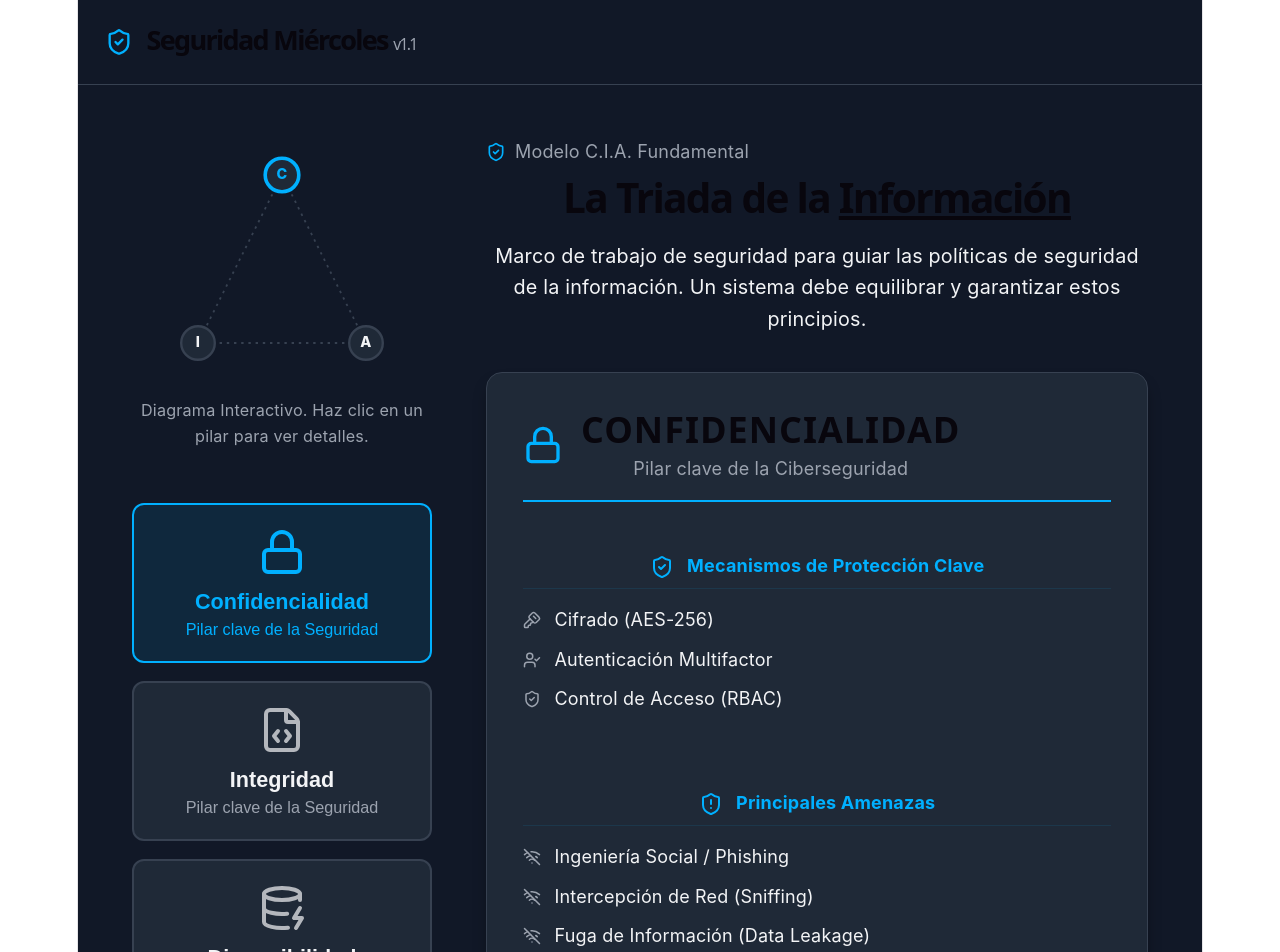
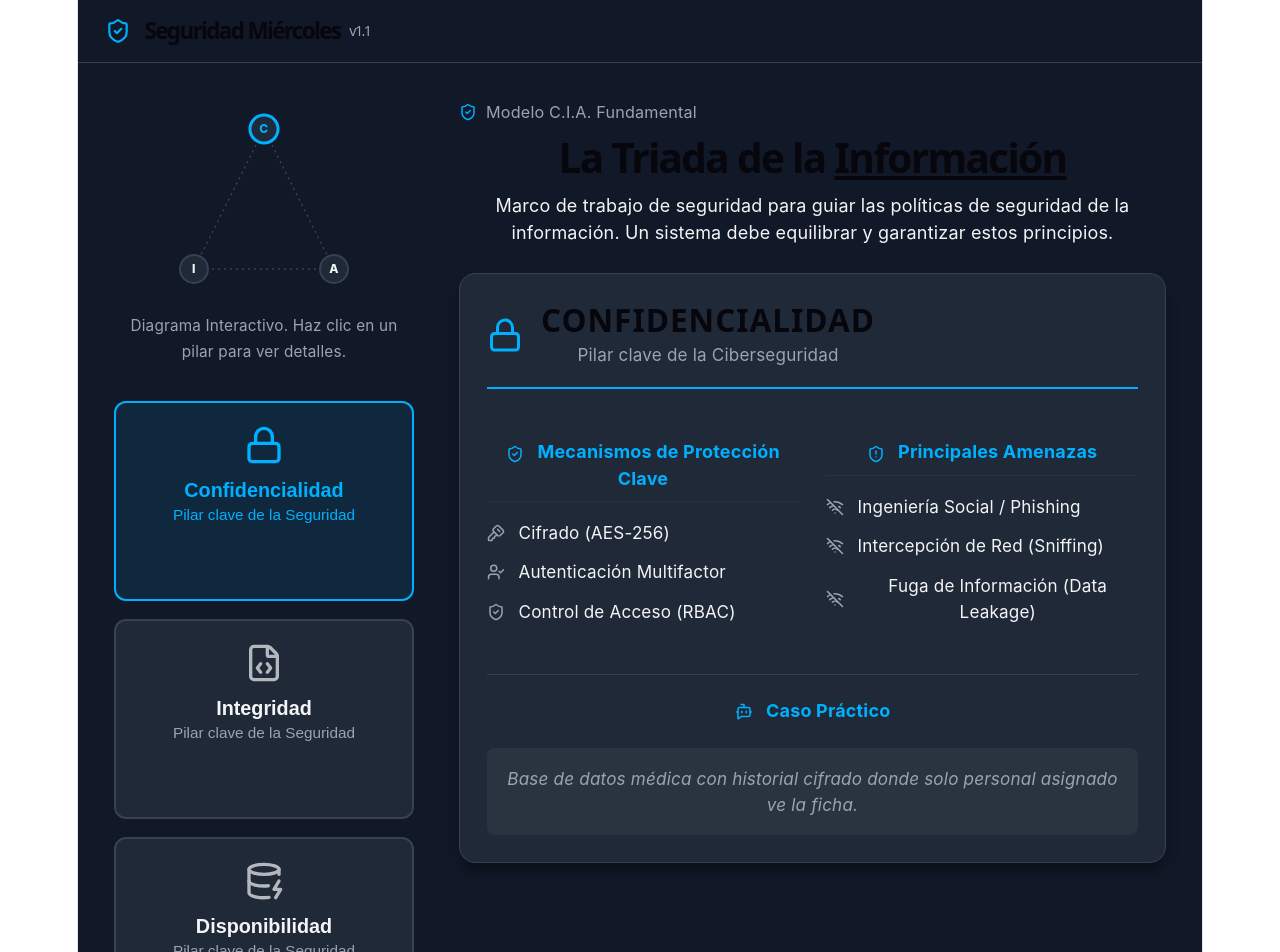
Before and after one commit to nicojario/seguridad_miercoles, a React (Vite) app: page / in a window 1280 px wide. Shown: the top 952 px of the page. Built offline with nearby package versions, Linux system fonts and the light colour scheme.

Commit message:
responsive: hacer el disenyo responsivo para dispositivos moviles y tablets

```diff
--- a/src/App.jsx
+++ b/src/App.jsx
@@ -83,14 +83,14 @@ const PilarSelector = ({ pilarKey, data, active, onSelect }) => {
         transition: 'all 0.3s ease',
         cursor: 'pointer',
         gap: '0.75rem',
-        flex: 1,
-        minWidth: '220px',
+        flex: '1 1 200px',
+        maxWidth: '100%',
       }}
     >
-      <Icon size={48} style={{ opacity: active ? 1 : 0.7 }} />
+      <Icon size={40} style={{ opacity: active ? 1 : 0.7 }} />
       <div style={{ textAlign: 'center' }}>
-        <h3 style={{ margin: 0, fontSize: '1.2rem', fontWeight: 600 }}>{pilarKey}</h3>
-        <p style={{ margin: '0.25rem 0 0', fontSize: '0.9rem', color: active ? data.color : colors.mutedText }}>Pilar clave de la Seguridad</p>
+        <h3 style={{ margin: 0, fontSize: '1.1rem', fontWeight: 600 }}>{pilarKey}</h3>
+        <p style={{ margin: '0.25rem 0 0', fontSize: '0.85rem', color: active ? data.color : colors.mutedText }}>Pilar clave de la Seguridad</p>
       </div>
     </button>
   );
@@ -114,7 +114,7 @@ const TriangleDiagram = ({ activePilar }) => {
   ];
 
   return (
-    <svg width="240" height="240" viewBox="0 0 100 100">
+    <svg width="200" height="200" viewBox="0 0 100 100" style={{ maxWidth: '100%', height: 'auto' }}>
       {lines.map((line, index) => (
         <line
           key={index}
@@ -159,31 +159,31 @@ const PilarDetails = ({ pilar, data }) => {
   const Icon = data.icon;
   return (
     <div style={{
-      padding: '2rem',
+      padding: '1.5rem',
       backgroundColor: colors.card,
       borderRadius: '16px',
       border: `1px solid ${colors.border}`,
       boxShadow: '0 10px 15px -3px rgba(0, 0, 0, 0.4)',
     }}>
-      <div style={{ display: 'flex', alignItems: 'center', gap: '1rem', marginBottom: '1.5rem', borderBottom: `2px solid ${data.color}`, paddingBottom: '1rem' }}>
-        <Icon size={40} color={data.color} />
+      <div style={{ display: 'flex', alignItems: 'center', gap: '1rem', marginBottom: '1.5rem', borderBottom: `2px solid ${data.color}`, paddingBottom: '1rem', flexWrap: 'wrap' }}>
+        <Icon size={36} color={data.color} />
         <div>
-          <h2 style={{ margin: 0, fontSize: '2rem', fontWeight: 800, textTransform: 'uppercase', letterSpacing: '1px' }}>{pilar}</h2>
-          <p style={{ margin: '0.25rem 0 0', color: colors.mutedText, fontSize: '1rem' }}>Pilar clave de la Ciberseguridad</p>
+          <h2 style={{ margin: 0, fontSize: '1.75rem', fontWeight: 800, textTransform: 'uppercase', letterSpacing: '1px' }}>{pilar}</h2>
+          <p style={{ margin: '0.25rem 0 0', color: colors.mutedText, fontSize: '0.95rem' }}>Pilar clave de la Ciberseguridad</p>
         </div>
       </div>
 
-      <div style={{ display: 'grid', gridTemplateColumns: 'repeat(auto-fit, minmax(300px, 1fr))', gap: '2rem' }}>
+      <div style={{ display: 'grid', gridTemplateColumns: 'repeat(auto-fit, minmax(250px, 1fr))', gap: '1.5rem' }}>
         <div>
-          <h4 style={{ color: data.color, borderBottom: `1px solid ${data.colorSecondary}`, paddingBottom: '0.5rem', marginBottom: '1rem' }}>
-            <ShieldCheck style={{ verticalAlign: 'middle', marginRight: '0.5rem' }} /> Mecanismos de Protección Clave
+          <h4 style={{ color: data.color, borderBottom: `1px solid ${data.colorSecondary}`, paddingBottom: '0.5rem', marginBottom: '1rem', fontSize: '1rem' }}>
+            <ShieldCheck style={{ verticalAlign: 'middle', marginRight: '0.5rem' }} size={18} /> Mecanismos de Protección Clave
           </h4>
-          <ul style={{ listStyle: 'none', padding: 0 }}>
+          <ul style={{ listStyle: 'none', padding: 0, margin: 0 }}>
             {data.key_controls.map((item, idx) => {
               const ItemIcon = item.icon;
               return (
-                <li key={idx} style={{ display: 'flex', alignItems: 'center', gap: '0.75rem', marginBottom: '0.75rem', color: colors.text }}>
-                  <ItemIcon size={18} style={{ color: colors.mutedText }} /> {item.name}
+                <li key={idx} style={{ display: 'flex', alignItems: 'center', gap: '0.75rem', marginBottom: '0.75rem', color: colors.text, fontSize: '0.95rem' }}>
+                  <ItemIcon size={18} style={{ color: colors.mutedText, flexShrink: 0 }} /> {item.name}
                 </li>
               );
             })}
@@ -191,22 +191,22 @@ const PilarDetails = ({ pilar, data }) => {
         </div>
 
         <div>
-          <h4 style={{ color: data.color, borderBottom: `1px solid ${data.colorSecondary}`, paddingBottom: '0.5rem', marginBottom: '1rem' }}>
-            <ShieldAlert style={{ verticalAlign: 'middle', marginRight: '0.5rem' }} /> Principales Amenazas
+          <h4 style={{ color: data.color, borderBottom: `1px solid ${data.colorSecondary}`, paddingBottom: '0.5rem', marginBottom: '1rem', fontSize: '1rem' }}>
+            <ShieldAlert style={{ verticalAlign: 'middle', marginRight: '0.5rem' }} size={18} /> Principales Amenazas
           </h4>
-          <ul style={{ listStyle: 'none', padding: 0 }}>
+          <ul style={{ listStyle: 'none', padding: 0, margin: 0 }}>
             {data.amenazas.map((threat, idx) => (
-              <li key={idx} style={{ display: 'flex', alignItems: 'center', gap: '0.75rem', marginBottom: '0.75rem', color: colors.text }}>
-                <WifiOff size={18} style={{ color: colors.mutedText }} /> {threat}
+              <li key={idx} style={{ display: 'flex', alignItems: 'center', gap: '0.75rem', marginBottom: '0.75rem', color: colors.text, fontSize: '0.95rem' }}>
+                <WifiOff size={18} style={{ color: colors.mutedText, flexShrink: 0 }} /> {threat}
               </li>
             ))}
           </ul>
         </div>
       </div>
 
-      <div style={{ marginTop: '2.5rem', borderTop: `1px solid ${colors.border}`, paddingTop: '1.5rem' }}>
-        <h4 style={{ color: data.color }}> <BotMessageSquare style={{ verticalAlign: 'middle', marginRight: '0.5rem' }} /> Caso Práctico</h4>
-        <div style={{ padding: '1rem', backgroundColor: 'rgba(255, 255, 255, 0.05)', borderRadius: '8px', fontStyle: 'italic', color: colors.mutedText }}>
+      <div style={{ marginTop: '2rem', borderTop: `1px solid ${colors.border}`, paddingTop: '1.25rem' }}>
+        <h4 style={{ color: data.color, marginTop: 0, fontSize: '1rem' }}> <BotMessageSquare style={{ verticalAlign: 'middle', marginRight: '0.5rem' }} size={18} /> Caso Práctico</h4>
+        <div style={{ padding: '1rem', backgroundColor: 'rgba(255, 255, 255, 0.05)', borderRadius: '8px', fontStyle: 'italic', color: colors.mutedText, fontSize: '0.95rem', lineHeight: '1.5' }}>
           {data.caso}
         </div>
       </div>
@@ -226,8 +226,60 @@ const App = () => {
       display: 'flex',
       flexDirection: 'column',
     }}>
+      <style>{`
+        .app-main {
+          display: flex;
+          flex-direction: row;
+          gap: 2.5rem;
+          padding: 2rem;
+          max-width: 1400px;
+          margin: 0 auto;
+          width: 100%;
+          box-sizing: border-box;
+        }
+
+        .app-aside {
+          display: flex;
+          flex-direction: column;
+          align-items: center;
+          gap: 2rem;
+          width: 300px;
+          flex-shrink: 0;
+        }
+
+        .pilar-selector-container {
+          display: flex;
+          flex-direction: column;
+          gap: 1rem;
+          width: 100%;
+        }
+
+        @media (max-width: 900px) {
+          .app-main {
+            flex-direction: column;
+            padding: 1.25rem;
+            gap: 2rem;
+          }
+
+          .app-aside {
+            width: 100%;
+          }
+
+          .pilar-selector-container {
+            flex-direction: row;
+            flex-wrap: wrap;
+          }
+        }
+
+        @media (max-width: 600px) {
+          .pilar-selector-container {
+            flex-direction: column;
+          }
+        }
+      `}</style>
+
       <header style={{
-        padding: '1.5rem',
+        padding: '1rem 1.5rem',
         borderBottom: `1px solid ${colors.border}`,
         display: 'flex',
         justifyContent: 'space-between',
@@ -238,28 +290,23 @@ const App = () => {
         zIndex: 50,
       }}>
         <div style={{ display: 'flex', alignItems: 'center', gap: '0.75rem' }}>
-          <ShieldCheck size={28} color={colors.pilarC} />
-          <h1 style={{ margin: 0, fontSize: '1.5rem', fontWeight: 700 }}>Seguridad Miércoles <span style={{ color: colors.mutedText, fontSize: '0.875rem', fontWeight: 300 }}>v1.1</span></h1>
+          <ShieldCheck size={26} color={colors.pilarC} />
+          <h1 style={{ margin: 0, fontSize: '1.25rem', fontWeight: 700, display: 'flex', alignItems: 'center', gap: '0.5rem', flexWrap: 'wrap' }}>
+            Seguridad Miércoles <span style={{ color: colors.mutedText, fontSize: '0.8rem', fontWeight: 300 }}>v1.1</span>
+          </h1>
         </div>
       </header>
 
-      <main style={{
-        flex: 1,
-        padding: '3rem',
-        display: 'flex',
-        gap: '3rem',
-        maxWidth: '1600px',
-        margin: '0 auto',
-        width: '100%',
-        boxSizing: 'border-box'
-      }}>
-        <aside style={{ display: 'flex', flexDirection: 'column', alignItems: 'center', gap: '3rem', width: '300px' }}>
-          <div style={{ position: 'relative', display: 'flex', flexDirection: 'column', alignItems: 'center' }}>
+      <main className="app-main">
+        <aside className="app-aside">
+          <div style={{ position: 'relative', display: 'flex', flexDirection: 'column', alignItems: 'center', width: '100%' }}>
             <TriangleDiagram activePilar={activePilar} />
-            <p style={{ textAlign: 'center', fontSize: '0.9rem', color: colors.mutedText, marginTop: '1rem' }}>Diagrama Interactivo. Haz clic en un pilar para ver detalles.</p>
+            <p style={{ textAlign: 'center', fontSize: '0.85rem', color: colors.mutedText, marginTop: '0.75rem', margin: '0.75rem 0 0 0' }}>
+              Diagrama Interactivo. Haz clic en un pilar para ver detalles.
+            </p>
           </div>
 
-          <div style={{ display: 'flex', flexWrap: 'wrap', gap: '1rem', justifyContent: 'center', width: '100%' }}>
+          <div className="pilar-selector-container">
             {Object.keys(pilarData).map((pilarKey) => (
               <PilarSelector
                 key={pilarKey}
@@ -272,16 +319,16 @@ const App = () => {
           </div>
         </aside>
 
-        <section style={{ flex: 1 }}>
-          <div style={{ marginBottom: '2rem' }}>
+        <section style={{ flex: 1, minWidth: 0 }}>
+          <div style={{ marginBottom: '1.5rem' }}>
             <div style={{ display: 'flex', alignItems: 'center', gap: '0.5rem' }}>
-              <ShieldCheck size={20} color={colors.pilarC} />
-              <p style={{ color: colors.mutedText, margin: 0 }}>Modelo C.I.A. Fundamental</p>
+              <ShieldCheck size={18} color={colors.pilarC} />
+              <p style={{ color: colors.mutedText, margin: 0, fontSize: '0.9rem' }}>Modelo C.I.A. Fundamental</p>
             </div>
-            <h1 style={{ margin: '0.5rem 0 1rem 0', fontSize: '2.25rem', fontWeight: 800, lineHeight: 1.2 }}>
+            <h1 style={{ margin: '0.5rem 0', fontSize: 'clamp(1.5rem, 4vw, 2.25rem)', fontWeight: 800, lineHeight: 1.2 }}>
               La Triada de la <span style={{ textDecoration: 'underline' }}>Información</span>
             </h1>
-            <p style={{ color: colors.text, fontSize: '1.1rem', maxWidth: '800px', lineHeight: '1.6' }}>
+            <p style={{ color: colors.text, fontSize: '1rem', maxWidth: '800px', lineHeight: '1.5', margin: 0 }}>
               Marco de trabajo de seguridad para guiar las políticas de seguridad de la información. Un sistema debe equilibrar y garantizar estos principios.
             </p>
           </div>
@@ -291,14 +338,14 @@ const App = () => {
       </main>
 
       <footer style={{
-        padding: '2rem',
+        padding: '1.5rem',
         borderTop: `1px solid ${colors.border}`,
-        marginTop: '3rem',
+        marginTop: 'auto',
         textAlign: 'center',
         color: colors.mutedText,
-        fontSize: '0.9rem',
+        fontSize: '0.85rem',
       }}>
-        &copy; {new Date().getFullYear()} Proyecto Seguridad Miercoles. Material Educativo de Ciberseguridad
+        &copy; {new Date().getFullYear()} Proyecto Seguridad Miércoles. Material Educativo de Ciberseguridad
         <div style={{ display: 'flex', justifyContent: 'center', alignItems: 'center', gap: '0.5rem', marginTop: '0.5rem' }}>
           <Code size={16} /> <a href="#" style={{ color: colors.mutedText, textDecoration: 'none' }}>React + Vite</a> + <a href="#" style={{ color: colors.mutedText, textDecoration: 'none' }}>Lucide Icons</a>
         </div>
```
